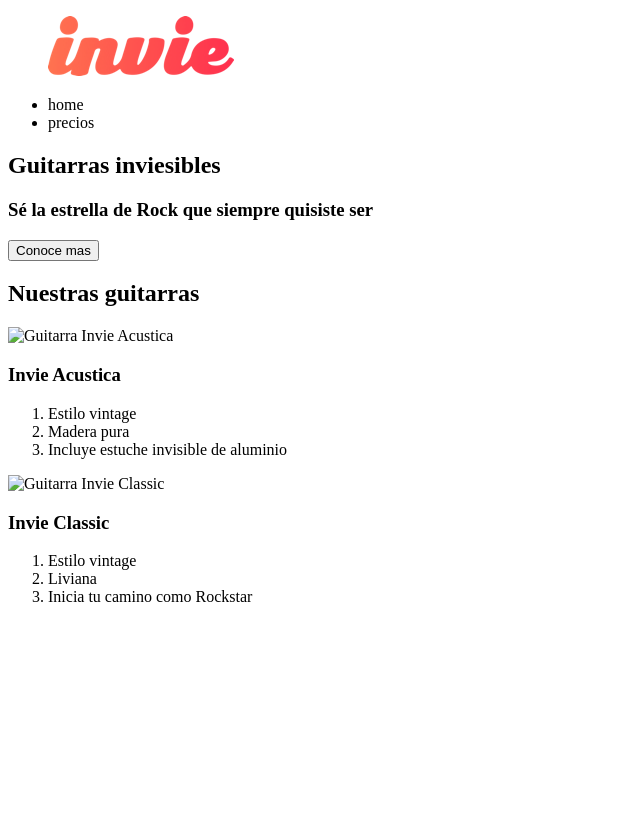
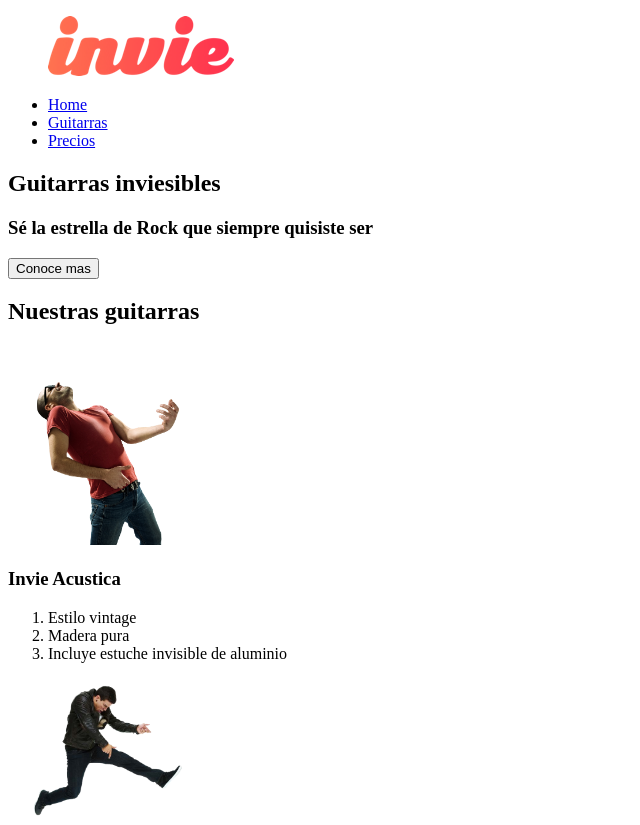
Before and after one commit to juansebu94/invie, a plain HTML site: page index.html in a window 1280 px wide. Shown: the top 825 px of the page, without its empty margins (0-640 px from the left). Before the commit the page ends 800 px from the top, so only its background shows below. Drawn offline with Linux system fonts and the light colour scheme.

Commit message:
Sitio organizado con imagenes

```diff
--- a/index.html
+++ b/index.html
@@ -5,34 +5,37 @@
 	<meta charset="utf-8">
 </head>
 <body>
-	<header>  <!-- header -->
+	<header id="header">  <!-- header -->
 
 		<figure> <!-- logotipo -->
-			<img src="Images\invie.png" width="186" height="60" alt="Invie Logotipo"/>
+			<img src="Images\invie.png" width="186" height="60" alt="Invie Logotipo">
 		</figure>
 
 		<nav> <!-- menu -->
 			<ul>
 				<li>
-					<a>home</a>
+					<a href="index.html">Home</a>
 				</li>
 				<li>
-					<a>precios</a>
+					<a href="#guitarras">Guitarras</a>
+				</li>
+				<li>
+					<a href="precios.html">Precios</a>
 				</li>
 			</ul>
 		</nav>
 
 	</header>
-	<section> <!-- portada -->
+	<section id="portada"> <!-- portada -->
 		<h1>Guitarras inviesibles</h1><!-- titulo -->
 		<h3>Sé la estrella de Rock que siempre quisiste ser</h3><!-- resumen -->
 		<button>Conoce mas</button><!-- boton -->
 	</section>
 
-	<section> <!-- guitarras -->
+	<section id="portadas"> <!-- guitarras -->
 		<h2>Nuestras guitarras</h2><!-- titulo -->
 		<article><!-- guitarra 1 -->
-			<img src="Images\Acustica.png" alt="Guitarra Invie Acustica" width="200"/>
+			<img src="Images\invie-acustica.png" width="200" />
 			<h3>Invie Acustica</h3>
 			<ol>
 				<li>Estilo vintage</li>
@@ -42,7 +45,7 @@
 		</article>
 
 		<article><!-- guitarra 2 -->
-			<img src="Images\Classic.png" alt="Guitarra Invie Classic" width="200"/>
+			<img src="Images\invie-classic.png" width="200" />
 			<h3>Invie Classic</h3>
 			<ol>
 				<li>Estilo vintage</li>
```
